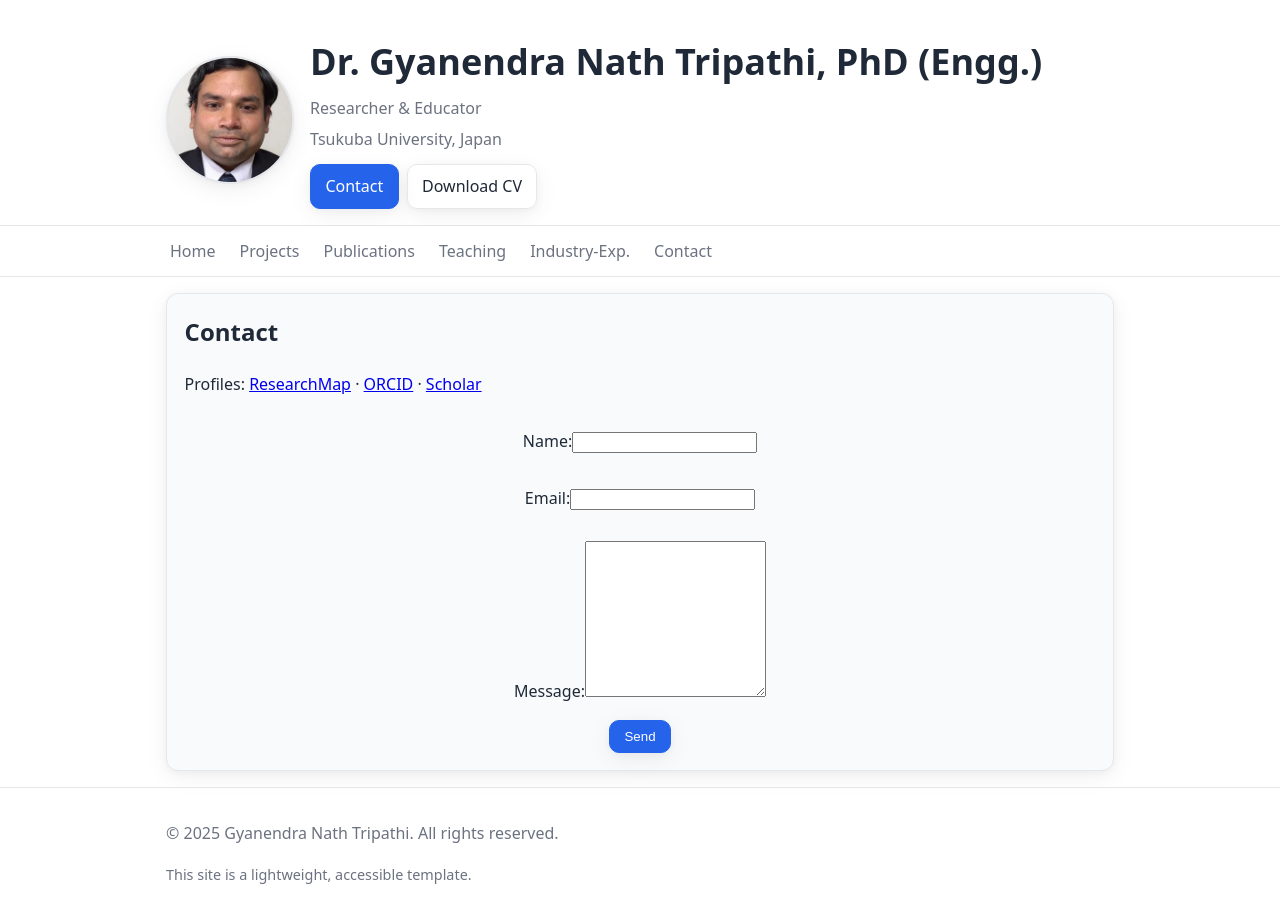
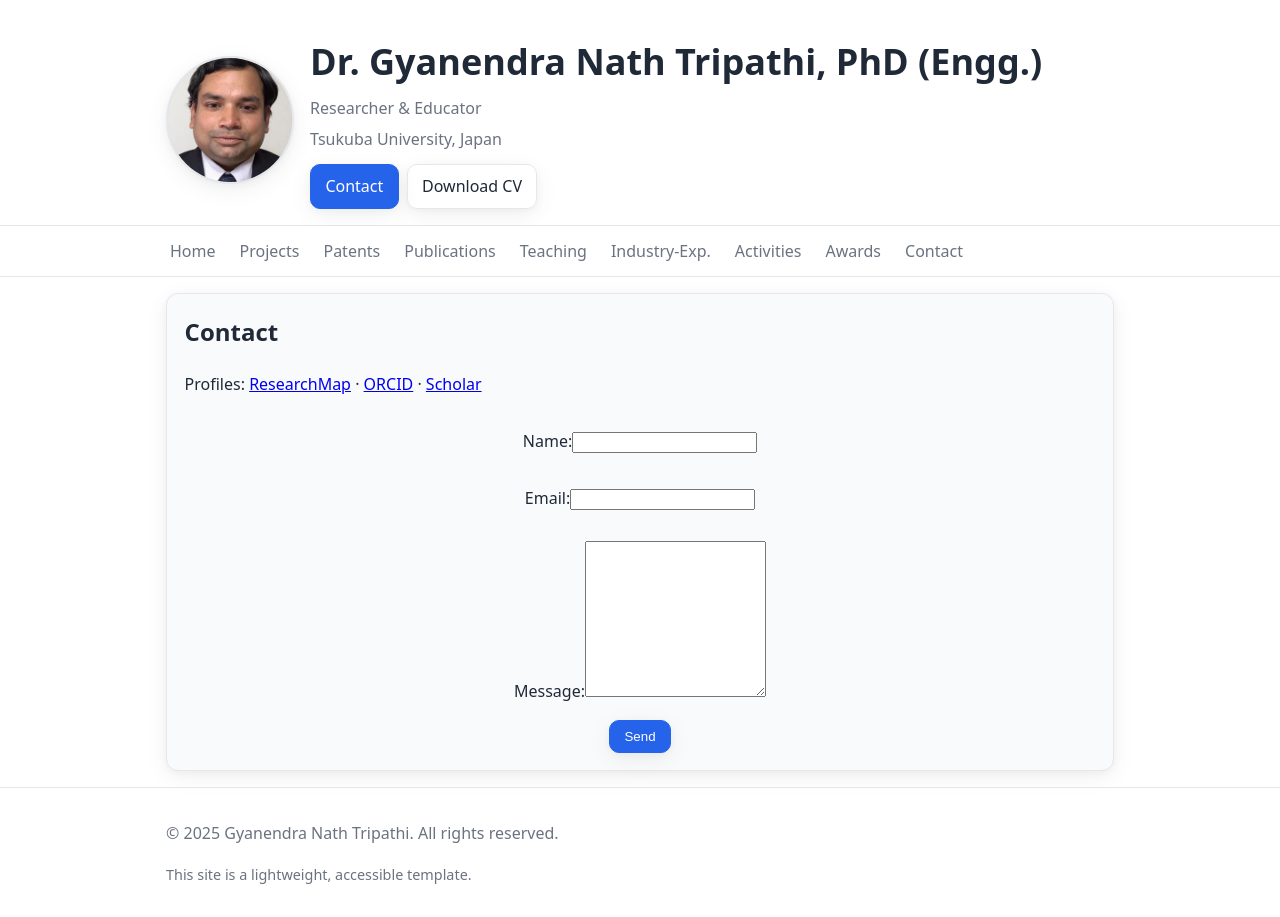
Before and after one commit to gyanendra2004/tripathi.gyanendra.io, a plain HTML site: page contact.html in a window 1280 px wide. Drawn offline with Linux system fonts and the light colour scheme.

Commit message:
Update contact.html

```diff
--- a/contact.html
+++ b/contact.html
@@ -16,9 +16,12 @@
   <div class="container">
     <a href="index.html">Home</a>
     <a href="projects.html">Projects</a>
+    <a href="patents.html">Patents</a>
     <a href="publications.html">Publications</a>
     <a href="lectures.html">Teaching</a>
     <a href="industry.html">Industry-Exp.</a>
+    <a href="activity.html">Activities</a>
+    <a href="awards.html">Awards</a>
     <!--<a href="teaching.html">Teaching</a>
     <a href="awards.html">Awards</a>
     <a href="grants.html">Grants</a>
```
